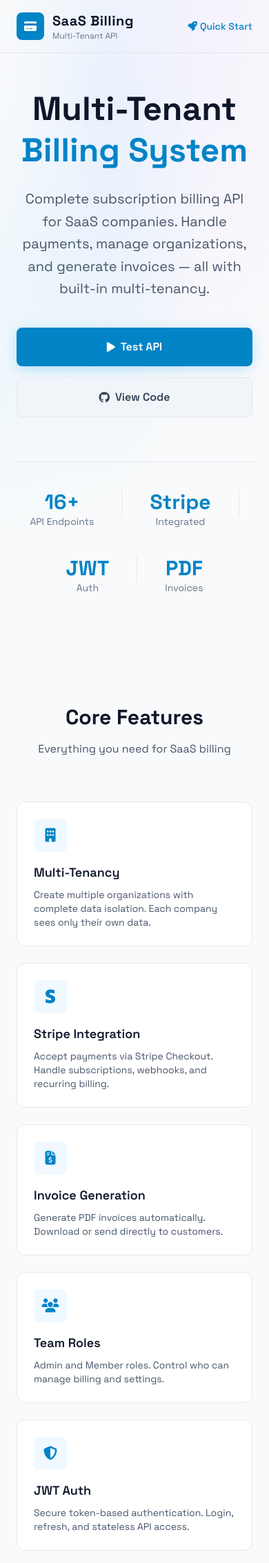
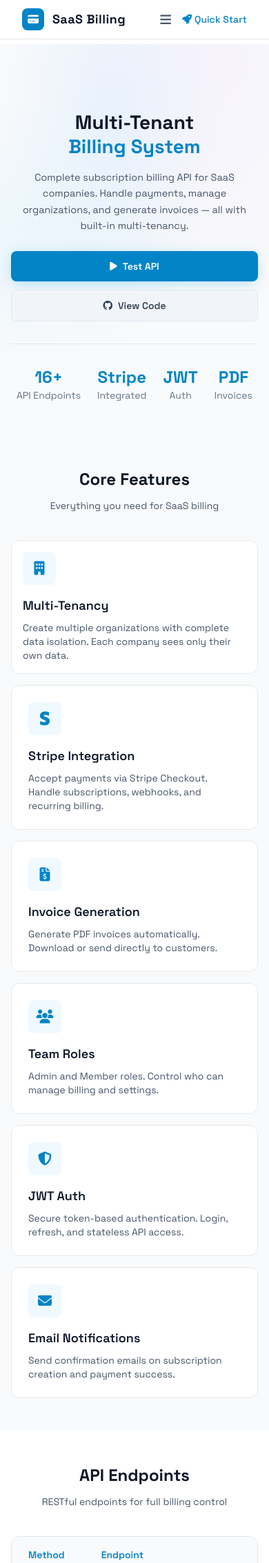
Before and after one commit to Ar-jun-fs9/multi-tenant-saas-billing-system, a Django app: page / in a window 390 px wide; the page is wider, and only the part inside the window is pictured. Shown: the top 2266 px of that part at 69% size. Run offline with Django 5.2, Linux system fonts and the light colour scheme; some libraries are stand-ins or nearby versions.

Commit message:
fixed responsive issue of hoempage's testing section

```diff
--- a/templates/homepage.html
+++ b/templates/homepage.html
@@ -43,8 +43,13 @@
       };
     </script>
     <style>
+      html {
+        overflow-x: hidden;
+      }
       body {
         font-family: "Space Grotesk", sans-serif;
+        overflow-x: hidden;
+        max-width: 100vw;
       }
       .gradient-mesh {
         background:
@@ -67,46 +72,101 @@
       .glow {
         box-shadow: 0 4px 20px -3px rgba(14, 165, 233, 0.35);
       }
+      @media (max-width: 768px) {
+        .hero-title {
+          font-size: 1.75rem !important;
+          line-height: 1.2;
+        }
+        .hero-text {
+          font-size: 0.9rem !important;
+        }
+        .stats-container {
+          gap: 1.5rem !important;
+        }
+        .stats-divider {
+          display: none;
+        }
+        nav {
+          padding-left: 1rem !important;
+          padding-right: 1rem !important;
+        }
+        .feature-card {
+          padding: 1rem !important;
+        }
+        .nav-menu {
+          display: none;
+          position: absolute;
+          top: 100%;
+          left: 0;
+          right: 0;
+          background: white;
+          flex-direction: column;
+          padding: 1rem;
+          border-bottom: 1px solid #e5e7eb;
+          box-shadow: 0 4px 6px -1px rgba(0,0,0,0.1);
+        }
+        .nav-menu.active {
+          display: flex;
+        }
+        .mobile-menu-btn {
+          display: block !important;
+        }
+        .code-block {
+          font-size: 0.65rem !important;
+          line-height: 1.4;
+          padding: 0.5rem !important;
+          white-space: pre-wrap !important;
+          word-break: break-all !important;
+        }
+      }
+      @media (min-width: 769px) {
+        .mobile-menu-btn {
+          display: none !important;
+        }
+      }
     </style>
   </head>
-  <body class="font-space bg-white text-slate-900 min-h-screen">
+  <body class="font-space bg-white text-slate-900 min-h-screen pt-16 md:pt-0">
     <!-- Navigation -->
-    <nav class="fixed top-0 w-full z-50 border-b border-gray-200">
-      <div class="max-w-7xl mx-auto px-6 py-4">
+    <nav class="fixed top-0 w-full z-50 border-b border-gray-200 bg-white">
+      <div class="max-w-7xl mx-auto px-4 md:px-6 py-3 md:py-4">
         <div class="flex justify-between items-center">
           <div class="flex items-center gap-3">
             <div
-              class="w-10 h-10 bg-brand-500 rounded-lg flex items-center justify-center"
+              class="w-8 h-8 md:w-10 bg-brand-500 rounded-lg flex items-center justify-center"
             >
-              <i class="fas fa-credit-card text-white"></i>
+              <i class="fas fa-credit-card text-white text-sm md:text-base"></i>
             </div>
             <div>
-              <h1 class="text-xl font-bold tracking-wide text-slate-900">
+              <h1 class="text-lg md:text-xl font-bold tracking-wide text-slate-900">
                 SaaS Billing
               </h1>
-              <p class="text-xs text-muted">Multi-Tenant API</p>
+              <p class="text-xs text-muted hidden md:block">Multi-Tenant API</p>
             </div>
           </div>
 
-          <div class="hidden md:flex items-center gap-8">
+          <div class="nav-menu md:flex items-center gap-6 lg:gap-8" id="navMenu">
             <a
               href="#features"
-              class="text-sm text-slate-600 hover:text-brand-500 transition"
+              class="text-sm text-slate-600 hover:text-brand-500 transition block py-2 md:py-0"
               >Features</a
             >
             <a
               href="#endpoints"
-              class="text-sm text-slate-600 hover:text-brand-500 transition"
+              class="text-sm text-slate-600 hover:text-brand-500 transition block py-2 md:py-0"
               >API</a
             >
             <a
               href="#test"
-              class="text-sm text-slate-600 hover:text-brand-500 transition"
+              class="text-sm text-slate-600 hover:text-brand-500 transition block py-2 md:py-0"
               >Testing</a
             >
           </div>
 
           <div class="flex items-center gap-4">
+            <button class="mobile-menu-btn text-slate-600" onclick="document.getElementById('navMenu').classList.toggle('active')">
+              <i class="fas fa-bars text-lg"></i>
+            </button>
             <a
               href="#test"
               class="text-brand-500 text-sm font-medium hover:text-brand-600 transition"
@@ -119,36 +179,36 @@
     </nav>
 
     <!-- Hero Section -->
-    <section class="relative pt-32 pb-20 overflow-hidden">
+    <section class="relative pt-24 md:pt-32 pb-12 md:pb-20 overflow-hidden">
       <div class="absolute inset-0 gradient-mesh bg-gray-50"></div>
 
-      <div class="relative max-w-5xl mx-auto px-6 text-center">
+      <div class="relative max-w-5xl mx-auto px-4 md:px-6 text-center">
         <h1
-          class="text-5xl md:text-6xl font-bold mb-6 leading-tight text-slate-900"
+          class="text-3xl md:text-5xl lg:text-6xl font-bold mb-4 md:mb-6 leading-tight text-slate-900 hero-title"
         >
           Multi-Tenant<br />
           <span class="text-brand-500">Billing System</span>
         </h1>
 
         <p
-          class="text-xl text-slate-600 max-w-2xl mx-auto mb-10 leading-relaxed"
+          class="text-base md:text-lg lg:text-xl text-slate-600 max-w-2xl mx-auto mb-6 md:mb-10 leading-relaxed hero-text"
         >
           Complete subscription billing API for SaaS companies. Handle payments,
           manage organizations, and generate invoices — all with built-in
           multi-tenancy.
         </p>
 
-        <div class="flex flex-col sm:flex-row justify-center gap-4 mb-16">
+        <div class="flex flex-col sm:flex-row justify-center gap-3 md:gap-4 mb-8 md:mb-16">
           <a
             href="#test"
-            class="inline-flex items-center justify-center bg-brand-500 text-white px-8 py-4 rounded-lg font-semibold hover:bg-brand-600 transition glow"
+            class="inline-flex items-center justify-center bg-brand-500 text-white px-6 md:px-8 py-3 md:py-4 rounded-lg font-semibold hover:bg-brand-600 transition glow text-sm md:text-base"
           >
             <i class="fas fa-play mr-2"></i>Test API
           </a>
           <a
             href="https://github.com/Ar-jun-fs9/multi-tenant-saas-billing-system"
             target="_blank"
-            class="inline-flex items-center justify-center bg-slate-100 border border-slate-200 text-slate-700 px-8 py-4 rounded-lg font-semibold hover:bg-slate-200 transition"
+            class="inline-flex items-center justify-center bg-slate-100 border border-slate-200 text-slate-700 px-6 md:px-8 py-3 md:py-4 rounded-lg font-semibold hover:bg-slate-200 transition text-sm md:text-base"
           >
             <i class="fab fa-github mr-2"></i>View Code
           </a>
@@ -156,25 +216,25 @@
 
         <!-- Stats -->
         <div
-          class="flex flex-wrap justify-center gap-10 pt-10 border-t border-gray-200"
+          class="flex flex-wrap justify-center gap-6 md:gap-10 pt-8 md:pt-10 border-t border-gray-200 stats-container"
         >
           <div class="text-center">
-            <div class="text-3xl font-bold text-brand-500">16+</div>
+            <div class="text-2xl md:text-3xl font-bold text-brand-500">16+</div>
             <div class="text-slate-500 text-sm">API Endpoints</div>
           </div>
-          <div class="w-px h-10 bg-gray-200"></div>
+          <div class="w-px h-8 md:h-10 bg-gray-200 stats-divider"></div>
           <div class="text-center">
-            <div class="text-3xl font-bold text-brand-500">Stripe</div>
+            <div class="text-2xl md:text-3xl font-bold text-brand-500">Stripe</div>
             <div class="text-slate-500 text-sm">Integrated</div>
           </div>
-          <div class="w-px h-10 bg-gray-200"></div>
+          <div class="w-px h-8 md:h-10 bg-gray-200 stats-divider"></div>
           <div class="text-center">
-            <div class="text-3xl font-bold text-brand-500">JWT</div>
+            <div class="text-2xl md:text-3xl font-bold text-brand-500">JWT</div>
             <div class="text-slate-500 text-sm">Auth</div>
           </div>
-          <div class="w-px h-10 bg-gray-200"></div>
+          <div class="w-px h-8 md:h-10 bg-gray-200 stats-divider"></div>
           <div class="text-center">
-            <div class="text-3xl font-bold text-brand-500">PDF</div>
+            <div class="text-2xl md:text-3xl font-bold text-brand-500">PDF</div>
             <div class="text-slate-500 text-sm">Invoices</div>
           </div>
         </div>
@@ -182,18 +242,18 @@
     </section>
 
     <!-- Features -->
-    <section id="features" class="py-20 bg-gray-50">
-      <div class="max-w-7xl mx-auto px-6">
-        <div class="text-center mb-16">
-          <h2 class="text-3xl md:text-4xl font-bold mb-4 text-slate-900">
+    <section id="features" class="py-12 md:py-20 bg-gray-50">
+      <div class="max-w-7xl mx-auto px-4 md:px-6">
+        <div class="text-center mb-10 md:mb-16">
+          <h2 class="text-2xl md:text-3xl lg:text-4xl font-bold mb-3 md:mb-4 text-slate-900">
             Core Features
           </h2>
-          <p class="text-slate-600">Everything you need for SaaS billing</p>
+          <p class="text-slate-600 text-sm md:text-base">Everything you need for SaaS billing</p>
         </div>
 
-        <div class="grid md:grid-cols-3 gap-6">
+        <div class="grid grid-cols-1 md:grid-cols-3 gap-4 md:gap-6">
           <div
-            class="bg-white border border-gray-200 rounded-xl p-6 hover:border-brand-300 hover:shadow-lg transition"
+            class="bg-white border border-gray-200 rounded-xl p-4 md:p-6 hover:border-brand-300 hover:shadow-lg transition feature-card"
           >
             <div
               class="w-12 h-12 bg-brand-50 rounded-lg flex items-center justify-center mb-4"
@@ -296,13 +356,13 @@
     </section>
 
     <!-- API Endpoints -->
-    <section id="endpoints" class="py-20">
-      <div class="max-w-7xl mx-auto px-6">
-        <div class="text-center mb-16">
-          <h2 class="text-3xl md:text-4xl font-bold mb-4 text-slate-900">
+    <section id="endpoints" class="py-12 md:py-20">
+      <div class="max-w-7xl mx-auto px-4 md:px-6">
+        <div class="text-center mb-10 md:mb-16">
+          <h2 class="text-2xl md:text-3xl lg:text-4xl font-bold mb-3 md:mb-4 text-slate-900">
             API Endpoints
           </h2>
-          <p class="text-slate-600">
+          <p class="text-slate-600 text-sm md:text-base">
             RESTful endpoints for full billing control
           </p>
         </div>
@@ -625,20 +685,20 @@
     </section>
 
     <!-- Testing -->
-    <section id="test" class="py-20 bg-gray-50">
-      <div class="max-w-7xl mx-auto px-6">
-        <div class="text-center mb-16">
-          <h2 class="text-3xl md:text-4xl font-bold mb-4 text-slate-900">
+    <section id="test" class="py-12 md:py-20 bg-gray-50">
+      <div class="max-w-7xl mx-auto px-4 md:px-6">
+        <div class="text-center mb-10 md:mb-16">
+          <h2 class="text-2xl md:text-3xl lg:text-4xl font-bold mb-3 md:mb-4 text-slate-900">
             Testing the API
           </h2>
-          <p class="text-slate-600">
+          <p class="text-slate-600 text-sm md:text-base">
             Use Postman or curl to test all endpoints
           </p>
         </div>
 
         <!-- Quick Test -->
-        <div class="grid md:grid-cols-2 gap-8 mb-12">
-          <div class="bg-white border border-gray-200 rounded-xl p-6 shadow-sm">
+        <div class="grid grid-cols-1 md:grid-cols-2 gap-6 md:gap-8 mb-8 md:mb-12">
+          <div class="bg-white border border-gray-200 rounded-xl p-4 md:p-6 shadow-sm">
             <div class="flex items-center gap-3 mb-4">
               <div
                 class="w-10 h-10 bg-brand-50 rounded-lg flex items-center justify-center"
@@ -648,12 +708,12 @@
               <h3 class="text-lg font-semibold text-slate-900">Quick Test</h3>
             </div>
             <div
-              class="bg-gray-50 rounded-lg p-4 mb-4 font-mono text-sm text-brand-600"
+              class="code-block bg-gray-50 rounded-lg p-3 md:p-4 mb-4 font-mono text-xs md:text-sm text-brand-600"
             >
-              # Test organization registration<br />
-              curl -X POST http://localhost:8000/api/organization/register/ \<br />
-              &nbsp;&nbsp;-H "Content-Type: application/json" \<br />
-              &nbsp;&nbsp;-d '{"name": "My Company"}'
+# Test organization registration
+curl -X POST http://localhost:8000/api/organization/register/ \
+  -H "Content-Type: application/json" \
+  -d '{"name": "My Company"}'
             </div>
             <a
               href="http://localhost:8000/"
@@ -736,10 +796,10 @@
     </section>
 
     <!-- Footer -->
-    <footer class="py-12 bg-gray-50 border-t border-gray-200">
-      <div class="max-w-7xl mx-auto px-6">
+    <footer class="py-8 md:py-12 bg-gray-50 border-t border-gray-200">
+      <div class="max-w-7xl mx-auto px-4 md:px-6">
         <div
-          class="flex flex-col md:flex-row justify-between items-center gap-6"
+          class="flex flex-col md:flex-row justify-between items-center gap-4 md:gap-6 text-center md:text-left"
         >
           <div class="flex items-center gap-3">
             <div
@@ -748,18 +808,18 @@
               <i class="fas fa-credit-card text-white text-sm"></i>
             </div>
             <div>
-              <h1 class="font-bold text-slate-900">SaaS Billing API</h1>
+              <h1 class="font-bold text-slate-900 text-sm md:text-base">SaaS Billing API</h1>
               <p class="text-xs text-slate-500">Multi-Tenant</p>
             </div>
           </div>
 
-          <div class="flex items-center gap-6 text-sm text-slate-600">
-            <a href="https://github.com/Ar-jun-fs9/multi-tenant-saas-billing-system/blob/main/test_cases.md" class="hover:text-brand-500 transition"
+          <div class="flex flex-wrap items-center justify-center gap-4 md:gap-6 text-sm text-slate-600">
+            <a href="test_cases.md" class="hover:text-brand-500 transition"
               >Test Cases</a
             >
-            <a href="https://github.com/Ar-jun-fs9/multi-tenant-saas-billing-system/blob/main/README.md" class="hover:text-brand-500 transition">Docs</a>
+            <a href="README.md" class="hover:text-brand-500 transition">Docs</a>
             <a
-              href="https://github.com/Ar-jun-fs9/"
+              href="projectdiscussion.md"
               class="hover:text-brand-500 transition"
               >Discussion</a
             >
@@ -767,7 +827,7 @@
 
           <div class="flex gap-2">
             <span class="px-2 py-1 bg-gray-100 text-xs rounded text-slate-600"
-              >Django</span
+              >Django</span>
             >
             <span class="px-2 py-1 bg-gray-100 text-xs rounded text-slate-600"
               >DRF</span
```
Also changed, not shown: core/views.py (+6 -6 lines), requirements.txt (+5 -5 lines).
